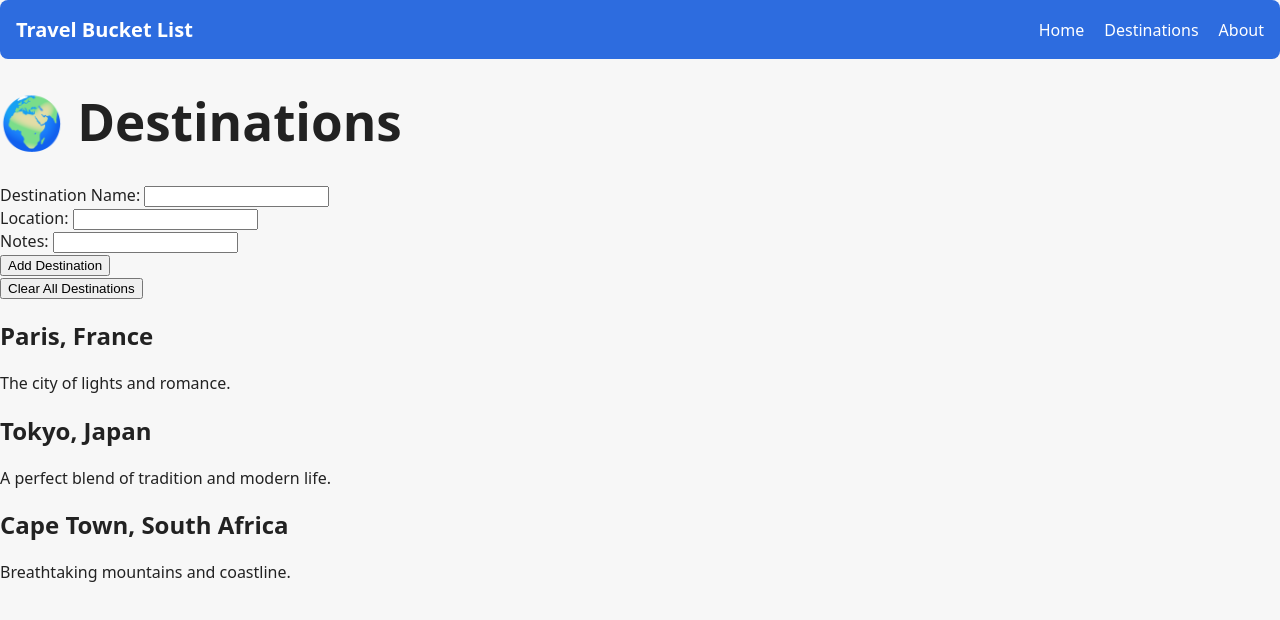
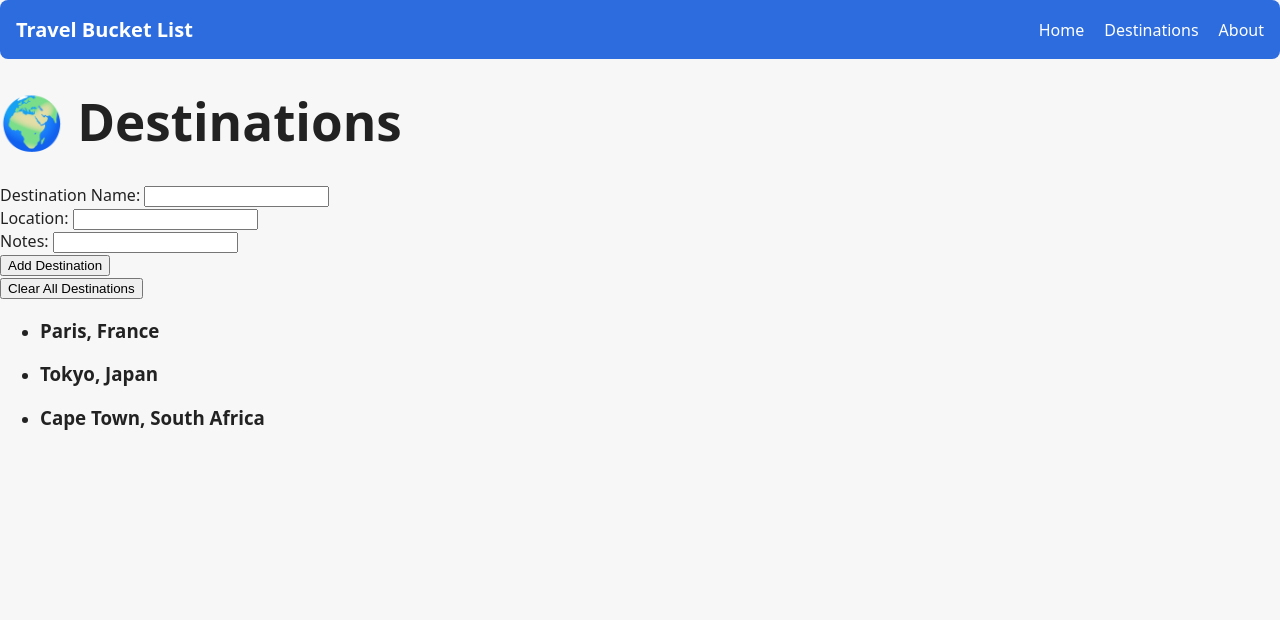
Before and after one commit to zypherson/travel-bucket-list, a React (Vite) app: page /destinations in a window 1280 px wide. Shown: the top 620 px of the page. Built offline with nearby package versions, Linux system fonts and the light colour scheme.

Commit message:
mapping through destinations list

```diff
--- /dev/null
+++ b/src/components/DestinationList.js
@@ -0,0 +1,21 @@
+import "./DestinationList.css";
+
+const DestinationList = ({ destinations }) => {
+  if (destinations.length === 0) {
+    return <p className="empty-list">No destinations yet. Add your first one!</p>;
+  }
+
+  return (
+    <ul className="destination-list">
+      {destinations.map((dest, index) => (
+        <li key={index} className="destination-card">
+          <h3>{dest.name}</h3>
+          <p className="location">{dest.location}</p>
+          {dest.notes && <p className="notes">{dest.notes}</p>}
+        </li>
+      ))}
+    </ul>
+  );
+};
+
+export default DestinationList;
--- a/src/pages/Destinations.jsx
+++ b/src/pages/Destinations.jsx
@@ -1,9 +1,9 @@
 import { useState, useEffect } from "react";
 import DestinationForm from "../components/DestinationForm";
+import DestinationList from "../components/DestinationList";
 
 export default function Destinations() {
   const [places, setPlaces] = useState(() => {
-    // Load saved destinations from localStorage
     const stored = localStorage.getItem("destinations");
     return stored ? JSON.parse(stored) : [
       { id: 1, name: "Paris, France", description: "The city of lights and romance." },
@@ -12,7 +12,6 @@ export default function Destinations() {
     ];
   });
 
-  // Save to local storage when place is added
   useEffect(() => {
     localStorage.setItem("destinations", JSON.stringify(places));
   }, [places]);
@@ -20,6 +19,7 @@ export default function Destinations() {
   const handleAddPlace = (place) => {
     setPlaces((prev) => [place, ...prev]);
   };
+
   const handleClearAll = () => {
     if (window.confirm("Are you sure you want to clear all destinations?")) {
       setPlaces([]);
@@ -35,14 +35,7 @@ export default function Destinations() {
         Clear All Destinations
       </button>
 
-      <div className="destinations-grid">
-        {places.map((place) => (
-          <div key={place.id} className="destination-card">
-            <h2>{place.name}</h2>
-            <p>{place.description}</p>
-          </div>
-        ))}
-      </div>
+      <DestinationList destinations={places} />
     </div>
   );
 }
```
Also changed, not shown: src/components/DestinationList.css (added).
